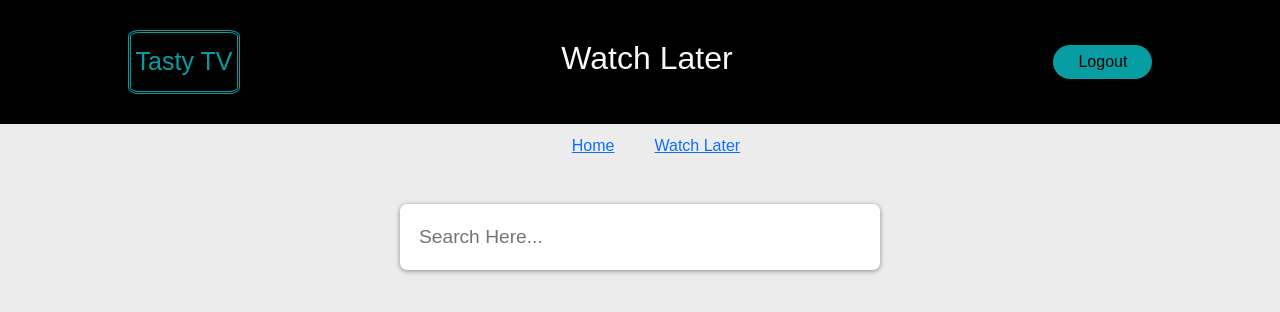
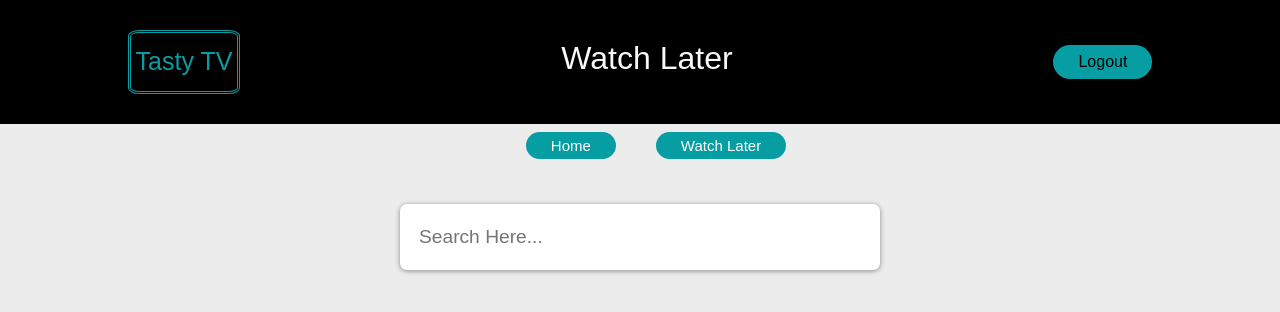
Before and after one commit to Jonty-Lees/full-stack-movie-app, a React (Create React App) app: page / in a window 1280 px wide. Shown: the top 312 px of the page. Built offline with nearby package versions, Linux system fonts and the light colour scheme; no server answers.

Commit message:
css styled nav links

```diff
--- a/src/components/Navigation.jsx
+++ b/src/components/Navigation.jsx
@@ -5,8 +5,8 @@ function Navigation() {
   return (
     <div className="nav">
       <ul role="nav">
-        <span><Link to="/">Home</Link></span>
-        <span><Link to="/watchlater">Watch Later</Link></span>
+        <span><Link to="/" id="nav-link">Home</Link></span>
+        <span><Link to="/watchlater" id="nav-link" >Watch Later</Link></span>
       </ul>
     </div>
   );
--- a/src/styles.css
+++ b/src/styles.css
@@ -270,6 +270,18 @@ footer {
     margin: 0px 20px 0px 20px;
 }
 
+#nav-link{
+    font-size: 15px;
+    padding: 5px 25px;
+    border: none;
+    border-radius: 35px;
+    background-color: rgb(7, 158, 163);
+    transition: all 0.5s ease;
+    text-decoration: none;
+    color: white;
+
+}
+
 /* WATCH LATER PAGE */
 
 
```
